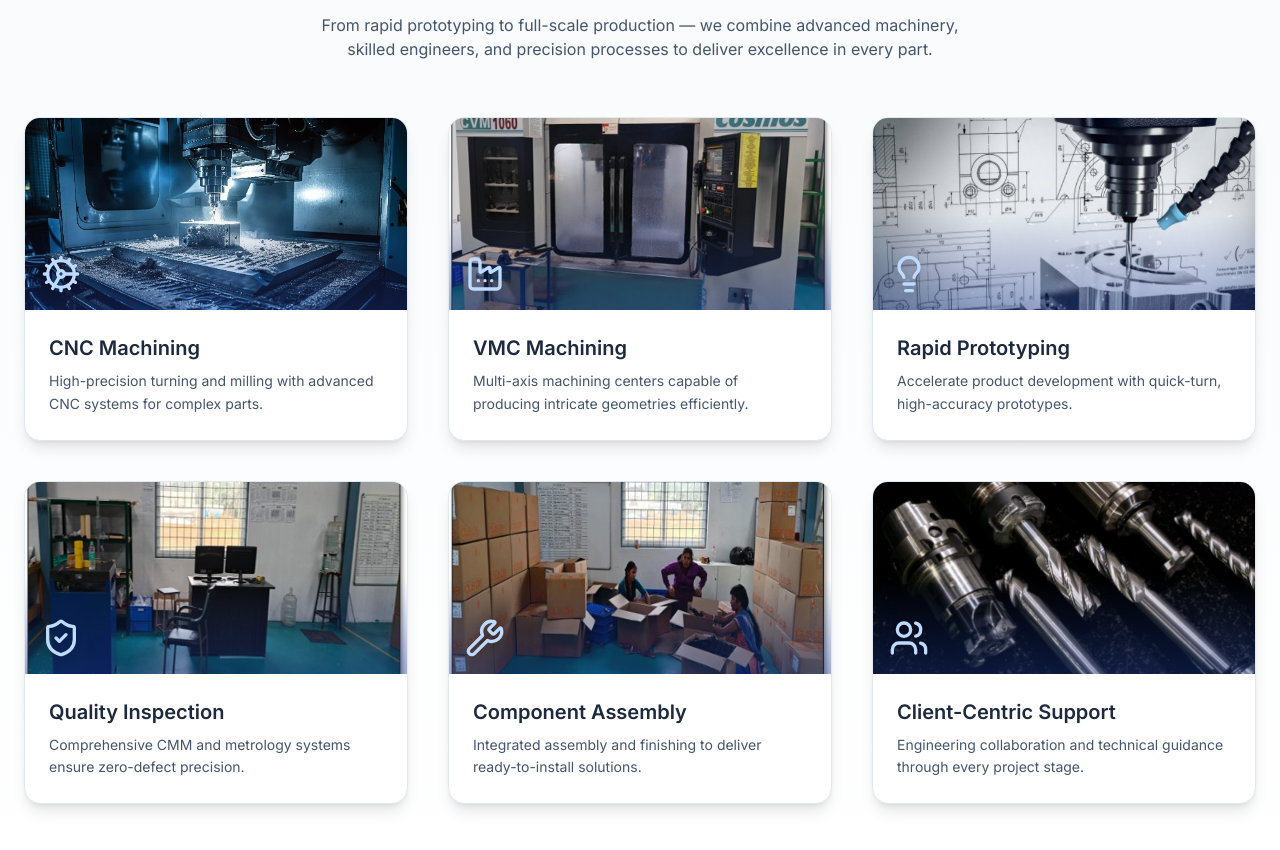
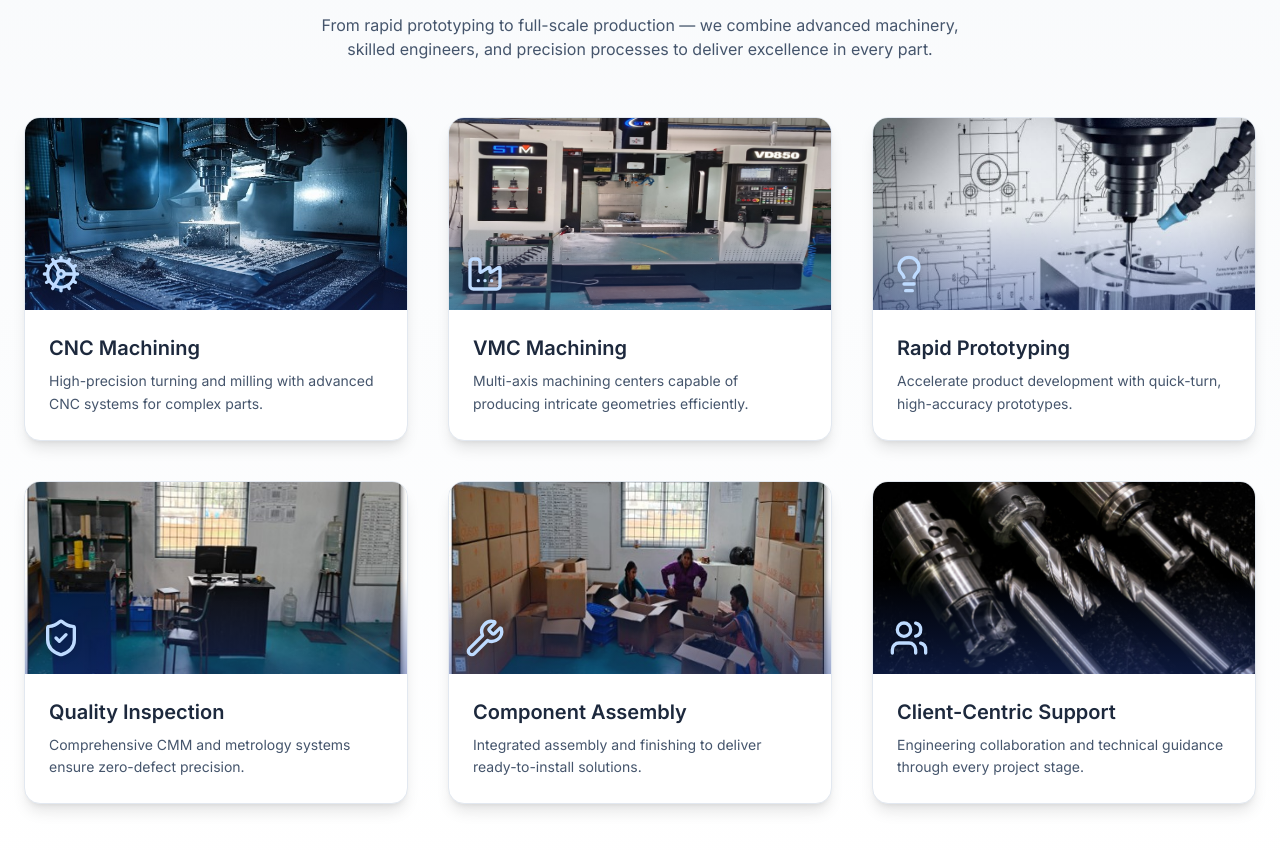
Before and after one commit to Ravishetty07/AB-Industries, a Next.js app: page / in a window 1280 px wide. Shown: the part 6067-6917 px from the top of the page. Built offline with nearby package versions, Linux system fonts and the light colour scheme.

Commit message:
UI Fixes

```diff
--- a/src/app/page.tsx
+++ b/src/app/page.tsx
@@ -318,7 +318,7 @@ export default function Home() {
               desc: "High-precision turning and milling with advanced CNC systems for complex parts.",
             },
             {
-              img: "/Vmc-machine-2.jpg",
+              img: "/vmc-machine-4.jpg",
               icon: Factory,
               title: "VMC Machining",
               desc: "Multi-axis machining centers capable of producing intricate geometries efficiently.",
```
